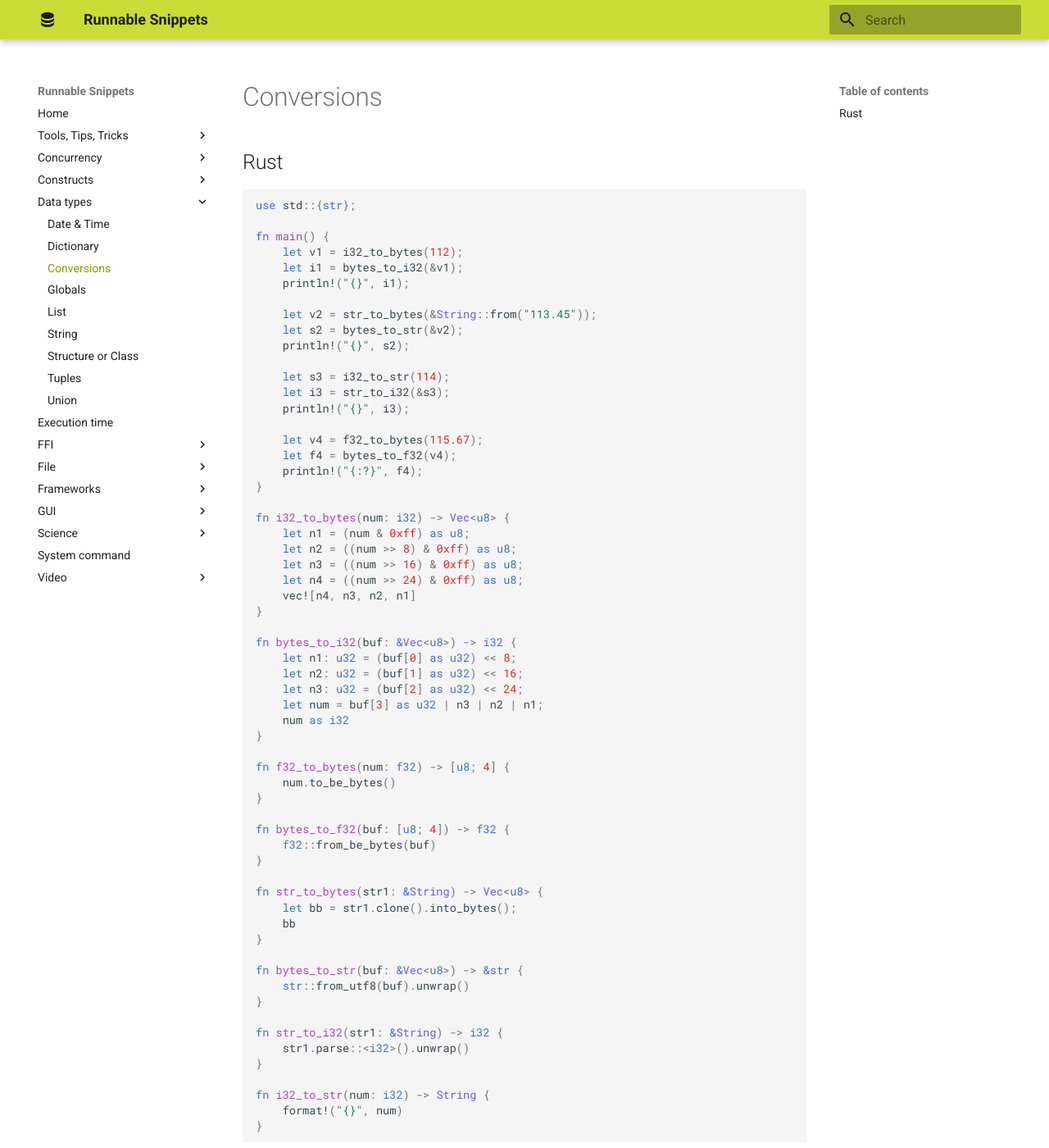
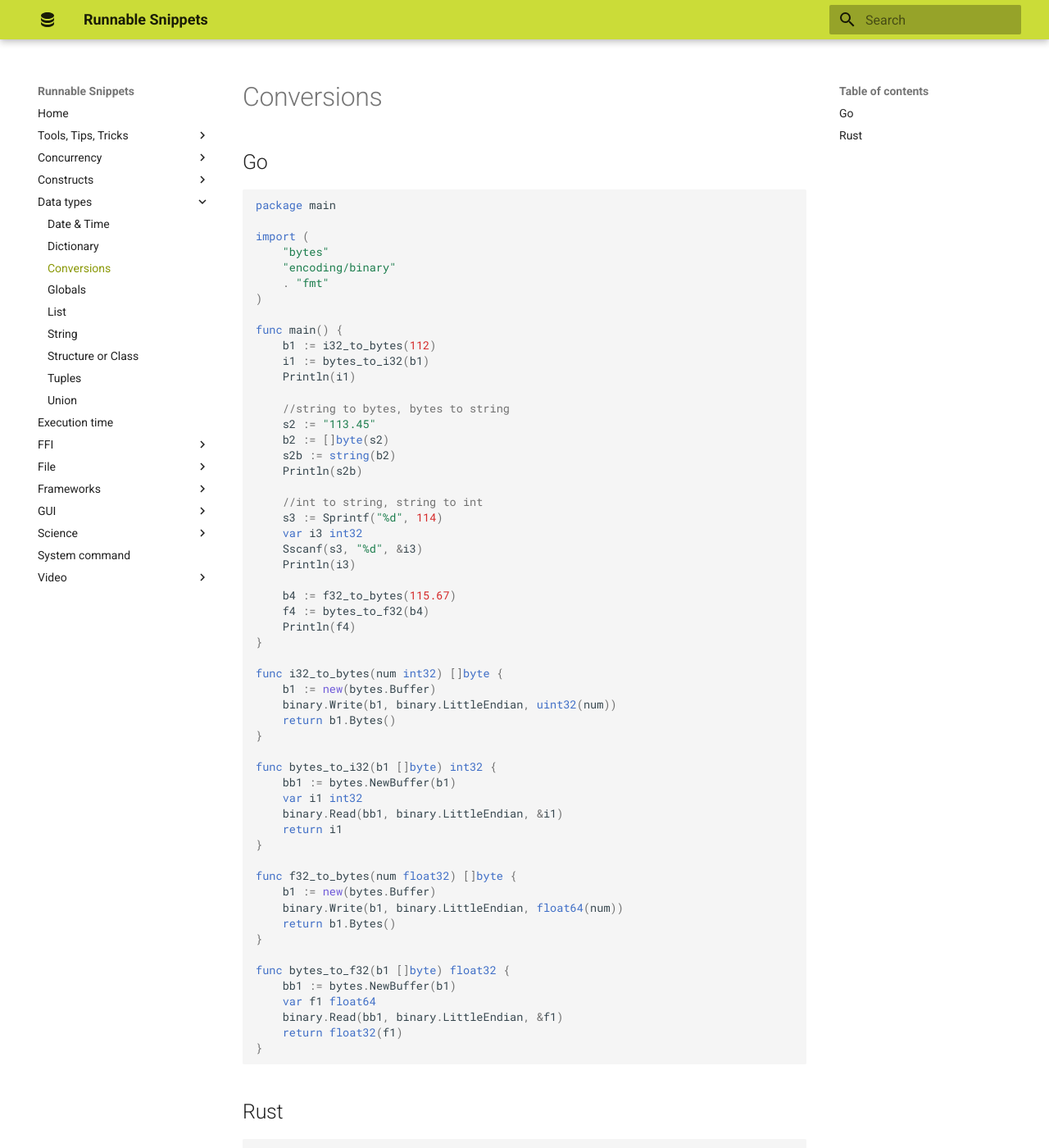
Before and after one commit to wegmarken2006/snippets_src, an MkDocs documentation site: the page built from docs/Conversions.md, in a window 1280 px wide and 1400 px high. Shown: the whole window at 82% size. Built offline with MkDocs 1.6.1 and Material for MkDocs 9.7.7, drawn with Linux system fonts in a browser that asks for light colours.

Commit message:
conversions go

````diff
--- a/docs/Conversions.md
+++ b/docs/Conversions.md
@@ -1,5 +1,63 @@
 # Conversions
 
+## Go
+``` go
+package main
+
+import (
+	"bytes"
+	"encoding/binary"
+	. "fmt"
+)
+
+func main() {
+	b1 := i32_to_bytes(112)
+	i1 := bytes_to_i32(b1)
+	Println(i1)
+
+	//string to bytes, bytes to string
+	s2 := "113.45"
+	b2 := []byte(s2)
+	s2b := string(b2)
+	Println(s2b)
+
+	//int to string, string to int
+	s3 := Sprintf("%d", 114)
+	var i3 int32
+	Sscanf(s3, "%d", &i3)
+	Println(i3)
+
+	b4 := f32_to_bytes(115.67)
+	f4 := bytes_to_f32(b4)
+	Println(f4)
+}
+
+func i32_to_bytes(num int32) []byte {
+	b1 := new(bytes.Buffer)
+	binary.Write(b1, binary.LittleEndian, uint32(num))
+	return b1.Bytes()
+}
+
+func bytes_to_i32(b1 []byte) int32 {
+	bb1 := bytes.NewBuffer(b1)
+	var i1 int32
+	binary.Read(bb1, binary.LittleEndian, &i1)
+	return i1
+}
+
+func f32_to_bytes(num float32) []byte {
+	b1 := new(bytes.Buffer)
+	binary.Write(b1, binary.LittleEndian, float64(num))
+	return b1.Bytes()
+}
+
+func bytes_to_f32(b1 []byte) float32 {
+	bb1 := bytes.NewBuffer(b1)
+	var f1 float64
+	binary.Read(bb1, binary.LittleEndian, &f1)
+	return float32(f1)
+}
+```
 
 ## Rust
 ```rust
````
